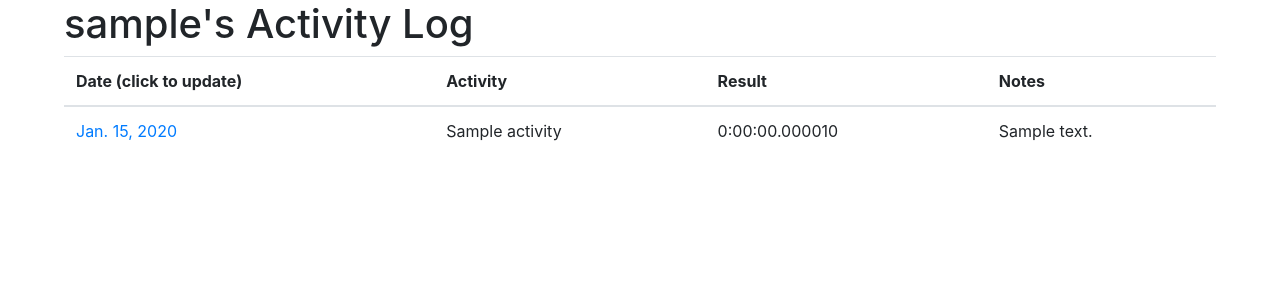
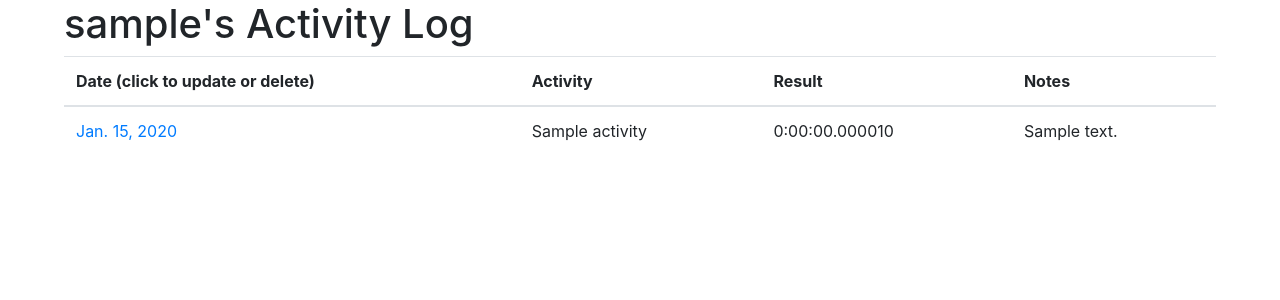
Before and after one commit to jflynn87/sogo, a Django app: page /sogo_app/my_results/ in a window 1280 px wide. Shown: the part 101-401 px from the top of the page. Run offline with Django 3.2, Linux system fonts and the light colour scheme; a user stored in the database is signed in; tables that the repository leaves empty hold one stand-in row (values such as "Sample post"); some libraries are stand-ins or nearby versions; some web fonts are replaced.

Commit message:
delete msg

```diff
--- a/sogoProj/sogo_app/templates/sogo_app/results_list.html
+++ b/sogoProj/sogo_app/templates/sogo_app/results_list.html
@@ -13,7 +13,7 @@
 
 <table class="table">
   <thead>
-    <th>Date (click to update)</th>
+    <th>Date (click to update or delete)</th>
     <th>Activity</th>
     <th>Result</th>
     <th>Notes</th>
```
